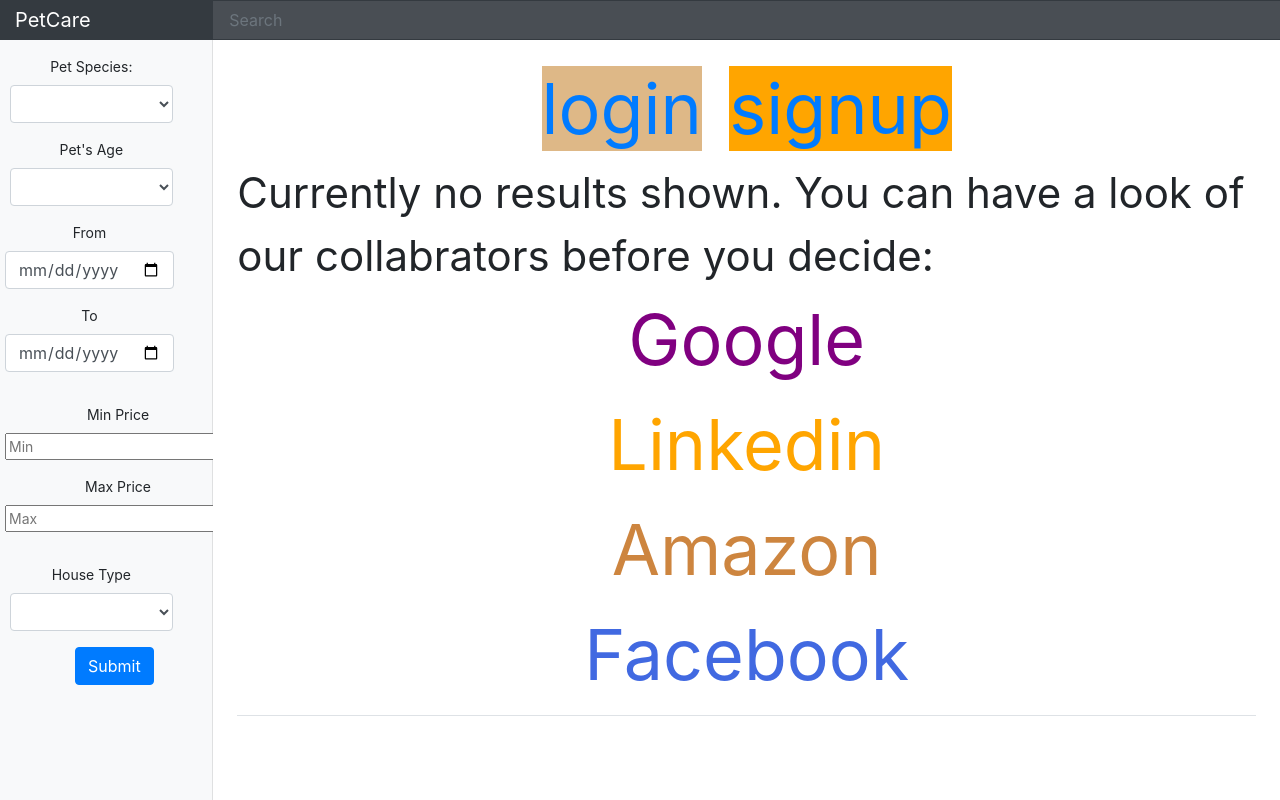
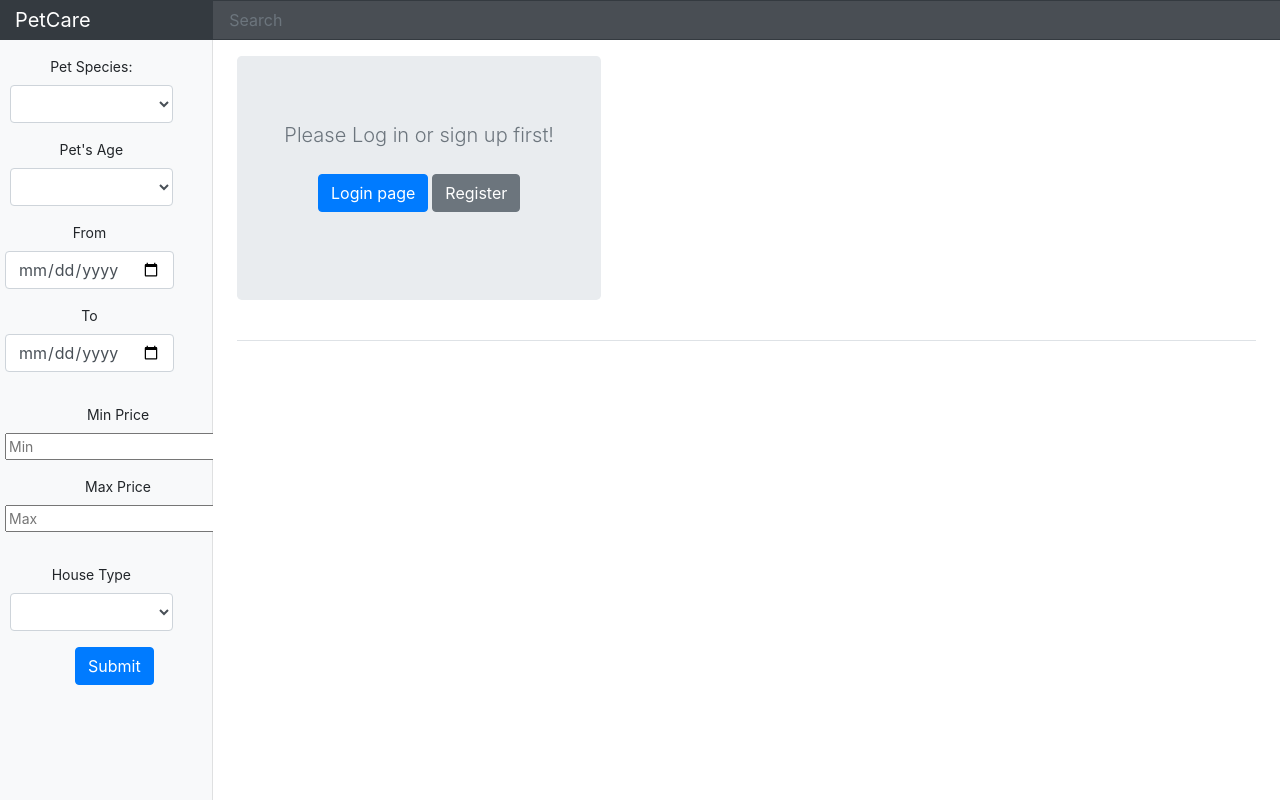
Before and after one commit to dabaitudiu/PetBoarding, a Node server app: page /search in a window 1280 px wide. Run offline with Node 20, Linux system fonts and the light colour scheme.

Commit message:
bootstraped search page

```diff
--- a/app/views/search.ejs
+++ b/app/views/search.ejs
@@ -219,25 +219,19 @@
                                     <% console.log(customer_name)%>
                                     <h1 style="background-color:bisque; text-align:center;font-size:600%">Welcome! <%= customer_name%></h1>
                                 <% } else {%>
-                                    <div style="text-align:center;">
-                                        <a href="login" style="font-size:500%;background-color: burlywood">login</a>
-                                        &nbsp;&nbsp;&nbsp;&nbsp;&nbsp;
-                                        <a href="signup"style="font-size:500%; background-color:orange;">signup</a>
+                                    <section class="jumbotron text-center">
+                                            <div class="container">
+
+                                              <p class="lead text-muted">Please Log in or sign up first! </p>
+
+                                              <p>
+                                                <a href="login" class="btn btn-primary my-2">Login page</a>
+                                                <a href="signup" class="btn btn-secondary my-2">Register</a>
+                                              </p>
                                             </div>
+                                    </section>
+
                                 <% } %>
-                                <div style="font-size:300%;">Currently no results shown. You can have a look of our collabrators before you decide:</div>
-                                <div style="font-size: 500%;text-align: center; color:purple;">
-                                    Google
-                                </div>
-                                <div style="font-size: 500%;text-align: center; color:orange;">
-                                    Linkedin
-                                </div>
-                                <div style="font-size: 500%;text-align: center; color:peru;">
-                                    Amazon
-                                </div>
-                                <div style="font-size: 500%;text-align: center; color:royalblue;">
-                                    Facebook
-                                </div>
                             <% } else {%>
                                 <% if (hasInput === 0) { %>
                                     <div style="font-size:50px; padding:20px;">You must specify at least one constraint(pet_type). No matter, have a look at our recommendations!</div>
```
Also changed, not shown: other parts of app/views/search.ejs (+14 -17 lines). Lines whose indentation alone changed are shown as unchanged.
